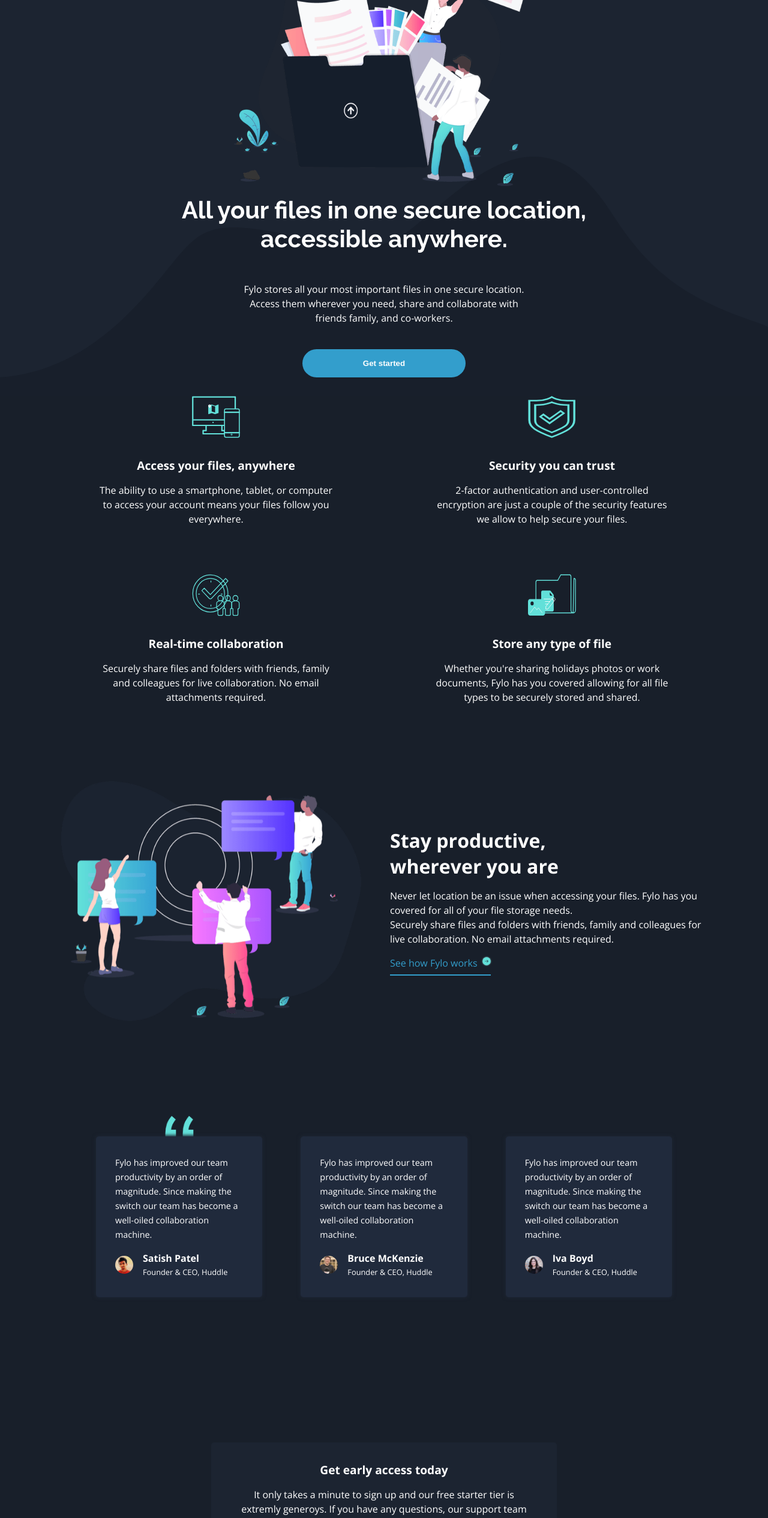
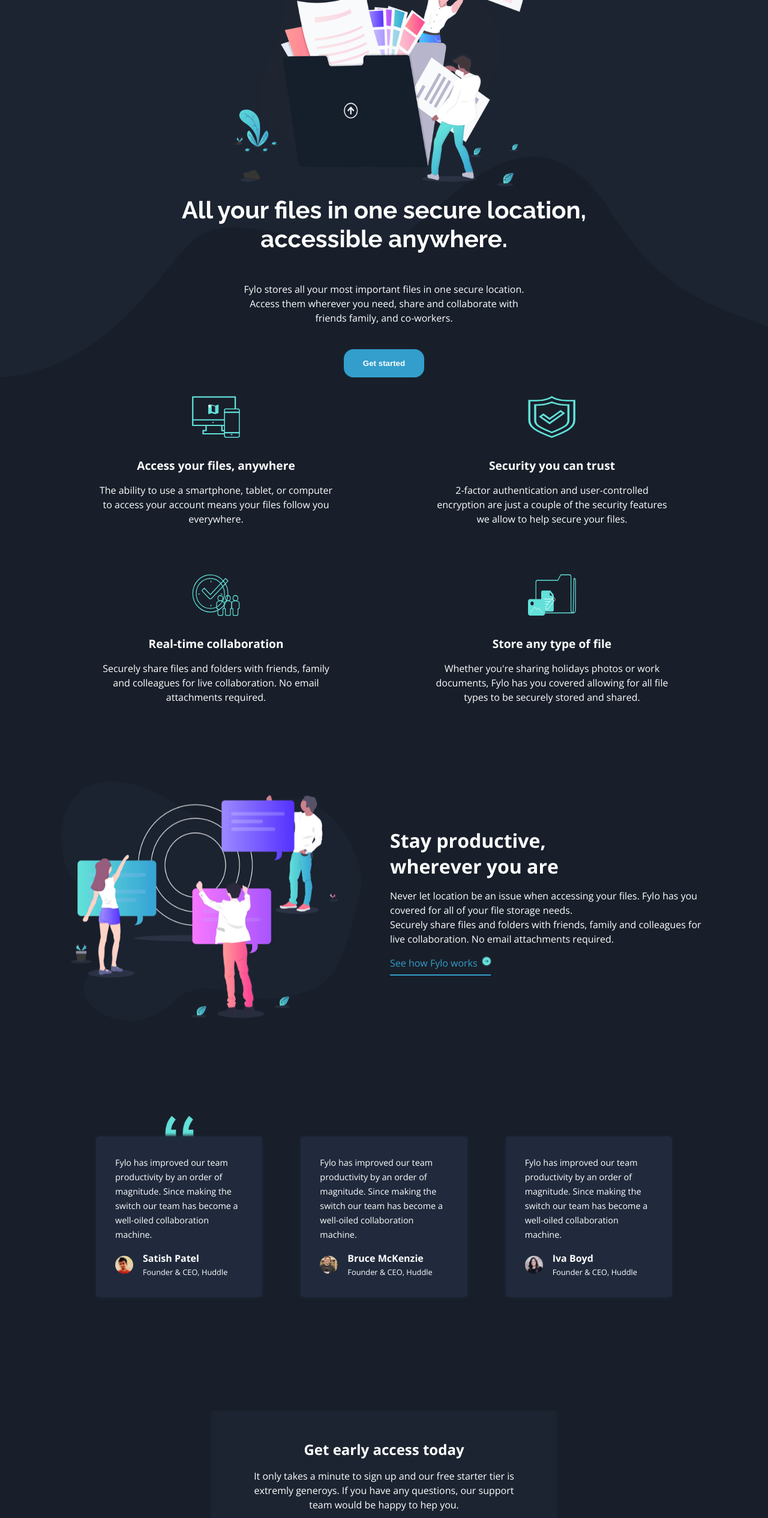
Before and after one commit to f29pereira/fylo, a Next.js app: page / in a window 1280 px wide. Shown: the part 234-2764 px from the top of the page at 60% size. Built offline with nearby package versions, Linux system fonts and the light colour scheme.

Commit message:
Update Button component types and EarlyAccess component email validation and styling
- Update index.ts types for Button component

```diff
--- a/src/app/components/Button/Button.module.css
+++ b/src/app/components/Button/Button.module.css
@@ -4,9 +4,8 @@
 .btn {
   font-weight: 700;
   border: none;
-  border-radius: 2rem;
+  border-radius: 16px;
   background-color: var(--cyan-500);
-  width: 17rem;
   padding: 1rem 2rem;
   cursor: pointer;
 }
@@ -14,3 +13,17 @@
 .btn:hover {
   background-color: var(--teal-200);
 }
+
+@media (min-width: 62.5rem /*1000px*/) {
+  /*EarlyAccess component - submit button*/
+  .submitBtn {
+    padding: 0.5rem 1rem;
+  }
+}
+
+@media (min-width: 75rem /*1200px*/) {
+  /*EarlyAccess component - submit button*/
+  .submitBtn {
+    padding: 1rem 2rem;
+  }
+}
--- a/src/app/components/Button/Button.tsx
+++ b/src/app/components/Button/Button.tsx
@@ -6,6 +6,12 @@
  *
  * Props are defined in {@link ButtonProps}.
  */
-export default function Button({ description }: ButtonProps) {
-  return <button className={styles.btn}>{description}</button>;
+export default function Button({ description, styleClass }: ButtonProps) {
+  return (
+    <button
+      className={`${styles.btn}  ${styleClass ? styles[styleClass] : ""}`}
+    >
+      {description}
+    </button>
+  );
 }
--- a/src/app/components/EarlyAccess/EarlyAccess.module.css
+++ b/src/app/components/EarlyAccess/EarlyAccess.module.css
@@ -13,12 +13,19 @@
 .contentCont {
   border-radius: 5px;
   background-color: var(--navy-850);
-  padding: 3rem;
+  padding: 1rem 2rem;
 }
 
 /*title*/
 .title {
-  font-size: 1.2rem;
+  font-size: 1rem;
+  margin-bottom: 1rem;
+}
+
+/*description*/
+.description {
+  font-weight: 300;
+  font-size: 0.8rem;
   margin-bottom: 1rem;
 }
 
@@ -34,12 +41,17 @@
   border-radius: 16px;
   border: none;
   padding: 1rem 1.5rem;
-  margin: 2rem 0;
 }
 
-/*invalid email input*/
+/*invalid email input container*/
+.emailInvalidCont {
+  height: 2rem;
+  margin: 0.2rem 0 0.2rem 0;
+}
+
+/*invalid email input message*/
 .emailInvalid {
-  font-size: 1rem;
+  font-size: 0.8rem;
   color: var(--red-500);
 }
 
@@ -54,7 +66,7 @@
 
   /*content container*/
   .contentCont {
-    padding: 2rem 3rem;
+    padding: 3rem 2rem;
   }
 
   /*form container*/
@@ -62,13 +74,51 @@
     flex-direction: row;
     justify-content: center;
     align-items: center;
-    gap: 2rem;
+    gap: 1rem;
     margin-top: 2rem;
+  }
+
+  /*description*/
+  .description {
+    font-size: 1rem;
+    max-width: 25rem;
+  }
+
+  /*email input*/
+  .emailInput {
+    position: relative;
+    width: 80%;
+  }
+
+  /*invalid email input container*/
+  .emailInvalidCont {
+    position: absolute;
+    left: 50%;
+    transform: translateX(-50%);
+    bottom: 5px;
+  }
+}
+
+@media (min-width: 75rem /*1200px*/) {
+  /*title*/
+  .title {
+    font-size: 1.5rem;
+  }
+
+  /*description*/
+  .description {
+    max-width: 100%;
+    padding: 0 2rem;
   }
 
   /*email input*/
   .emailInput {
     width: 60%;
-    margin: 0;
+  }
+
+  /*invalid email input container*/
+  .emailInvalidCont {
+    left: 15%;
+    transform: unset;
   }
 }
--- a/src/app/components/EarlyAccess/EarlyAccess.tsx
+++ b/src/app/components/EarlyAccess/EarlyAccess.tsx
@@ -3,57 +3,58 @@
 import styles from "./EarlyAccess.module.css";
 import Button from "../Button/Button";
 import { useState } from "react";
+import Form from "next/form";
 
 /**
  * Renders fylo early access submition card
  */
 export default function EarlyAccess() {
-  //email value
-  const [email, setEmail] = useState("");
   //state for invalid email
   const [isEmailInvalid, setIsEmailInvalid] = useState(false);
 
-  const validateEmail = (event: React.ChangeEvent<HTMLInputElement>) => {
-    const regex = /^[^\s@]+@[^\s@]+\.[^\s@]+$/;
+  const submitEmail = (formData: FormData) => {
+    const email = formData.get("email");
 
-    setIsEmailInvalid(!regex.test(event.target.value));
+    //email validation
+    if (typeof email === "string") {
+      const regex = /^[^\s@]+@[^\s@]+\.[^\s@]+$/;
+      setIsEmailInvalid(!regex.test(email));
+    }
   };
 
   return (
     <section className={`${styles.earlyAccessCont}`}>
-      <div className={`flex-col-center ${styles.contentCont}`}>
+      <div className={`${styles.contentCont}`}>
         {/*Title*/}
         <h2 className={`text-center ${styles.title}`}>
           Get early access today
         </h2>
 
         {/*Description*/}
-        <p className={"text-center"}>
+        <p className={`text-center ${styles.description}`}>
           It only takes a minute to sign up and our free starter tier is
           extremly generoys. If you have any questions, our support team would
           be happy to hep you.
         </p>
 
         {/*Submit Form*/}
-        <form className={styles.formCont} action="">
+        <Form className={styles.formCont} action={submitEmail}>
           <input
+            name="email"
             type="email"
             placeholder="email@example.com"
             className={styles.emailInput}
-            onChange={(event) => {
-              setEmail(event.target.value);
-              validateEmail(event);
-            }}
           />
+          <div className={styles.emailInvalidCont}>
+            {isEmailInvalid ? (
+              <span className={styles.emailInvalid}>
+                Please enter a valid email address
+              </span>
+            ) : null}
+          </div>
 
-          {isEmailInvalid ? (
-            <span className={styles.emailInvalid}>
-              Please enter a valid email address
-            </span>
-          ) : null}
-
-          <Button description="Get Started For Free" />
-        </form>
+          <Button description="Get Started For Free" styleClass="submitBtn" />
+        </Form>
       </div>
     </section>
   );
```
